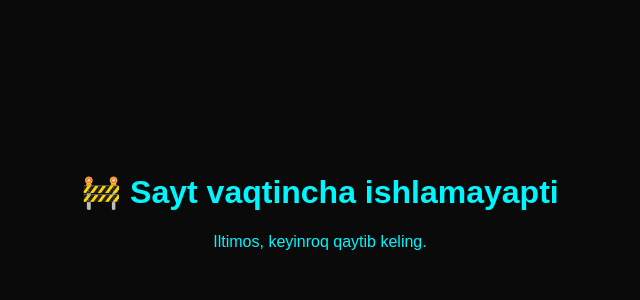
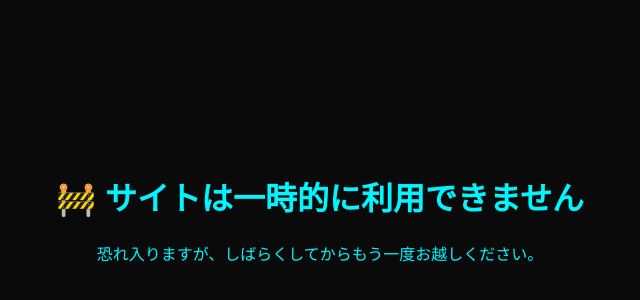
Before and after one commit to abdulazizkhon7/portfolio, a plain HTML site: page index.html in a window 1280 px wide. Shown: the part 112-412 px from the top of the page, without its empty margins (320-960 px from the left). Drawn offline with Linux system fonts and the light colour scheme.

Commit message:
Maintenance mode

```diff
--- a/index.html
+++ b/index.html
@@ -14,7 +14,7 @@
   </style>
 </head>
 <body>
-  <h1>🚧 Sayt vaqtincha ishlamayapti</h1>
-  <p>Iltimos, keyinroq qaytib keling.</p>
+    <h1>🚧 サイトは一時的に利用できません</h1>
+    <p>恐れ入りますが、しばらくしてからもう一度お越しください。</p>
 </body>
 </html>
```
